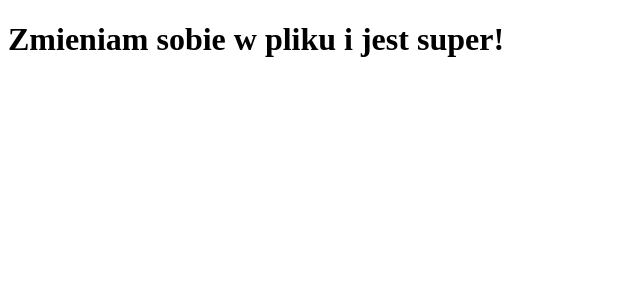
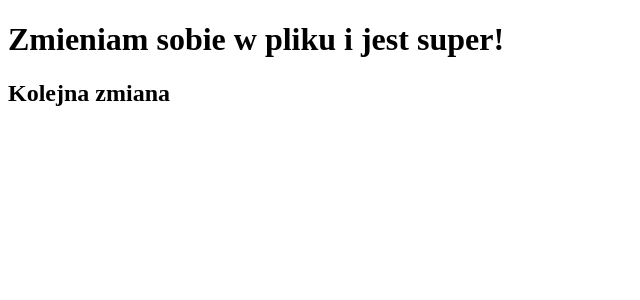
Before and after one commit to Oleh1033/TestRepo, an Angular app in the folder testKudo/: page / in a window 1280 px wide. Shown: the top 300 px of the page, without its empty margins (0-640 px from the left). Built offline with nearby package versions, Linux system fonts and the light colour scheme.

Commit message:
Kolejna zmiana

```diff
--- a/testKudo/src/app/app.component.html
+++ b/testKudo/src/app/app.component.html
@@ -1 +1,2 @@
 <h1>Zmieniam sobie w pliku i jest super!</h1>
+<h2>Kolejna zmiana</h2>
```
